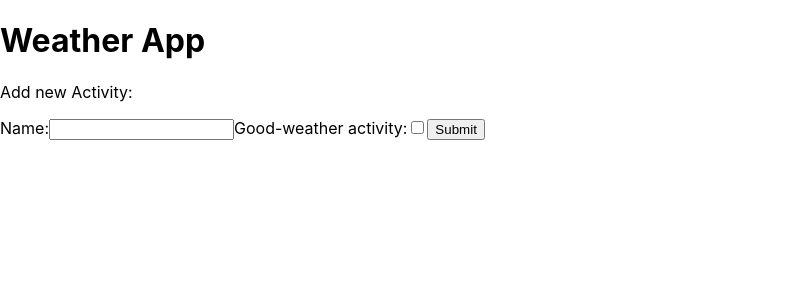
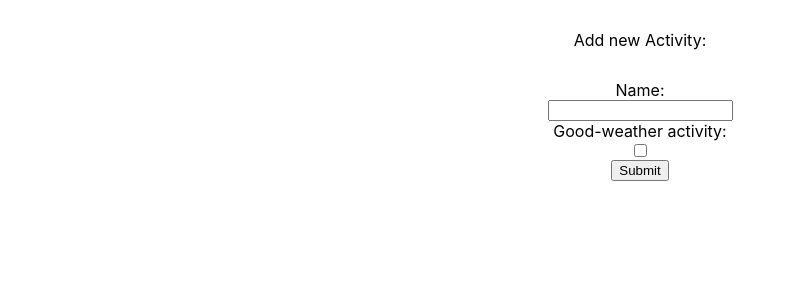
Before and after one commit to NadjaKanunnikow/Recap-Project-4, a React (Create React App) app: page / in a window 1280 px wide. Shown: the top 300 px of the page, without its empty margins (0-796 px from the left). Built offline with nearby package versions, Linux system fonts and the light colour scheme.

Commit message:
temporarily styling

```diff
--- a/src/App.css
+++ b/src/App.css
@@ -1,27 +1,24 @@
-.App {
-  text-align: center;
+* {
+  box-sizing: border-box;
 }
 
-.App-logo {
-  height: 40vmin;
-  pointer-events: none;
-}
+/* .App {
+  text-align: center;
+} */
 
-@media (prefers-reduced-motion: no-preference) {
-  .App-logo {
-    animation: App-logo-spin infinite 20s linear;
-  }
+.App {
+  min-height: 5rem;
+  display: flex;
+  flex-direction: column;
+  align-items: center;
+  justify-content: space;
 }
 
 .App-header {
-  background-color: #282c34;
-  min-height: 100vh;
+  min-height: 5rem;
   display: flex;
-  flex-direction: column;
   align-items: center;
   justify-content: center;
-  font-size: calc(10px + 2vmin);
-  color: white;
 }
 
 .App-link {
--- a/src/components/Form.js
+++ b/src/components/Form.js
@@ -1,9 +1,8 @@
 export default function Form() {
   return (
-    <>
-      <h1>Weather App</h1>
-      <p>Add new Activity:</p>
-      <form>
+    <div>
+      <header className="App-header">Add new Activity:</header>
+      <form className="App">
         <label aria-labelledby="name" htmlFor="name">
           Name:
         </label>
@@ -14,6 +13,6 @@ export default function Form() {
         <input name="checkbox" id="checkbox" type="checkbox"></input>
         <button type="submit">Submit</button>
       </form>
-    </>
+    </div>
   );
 }
```
